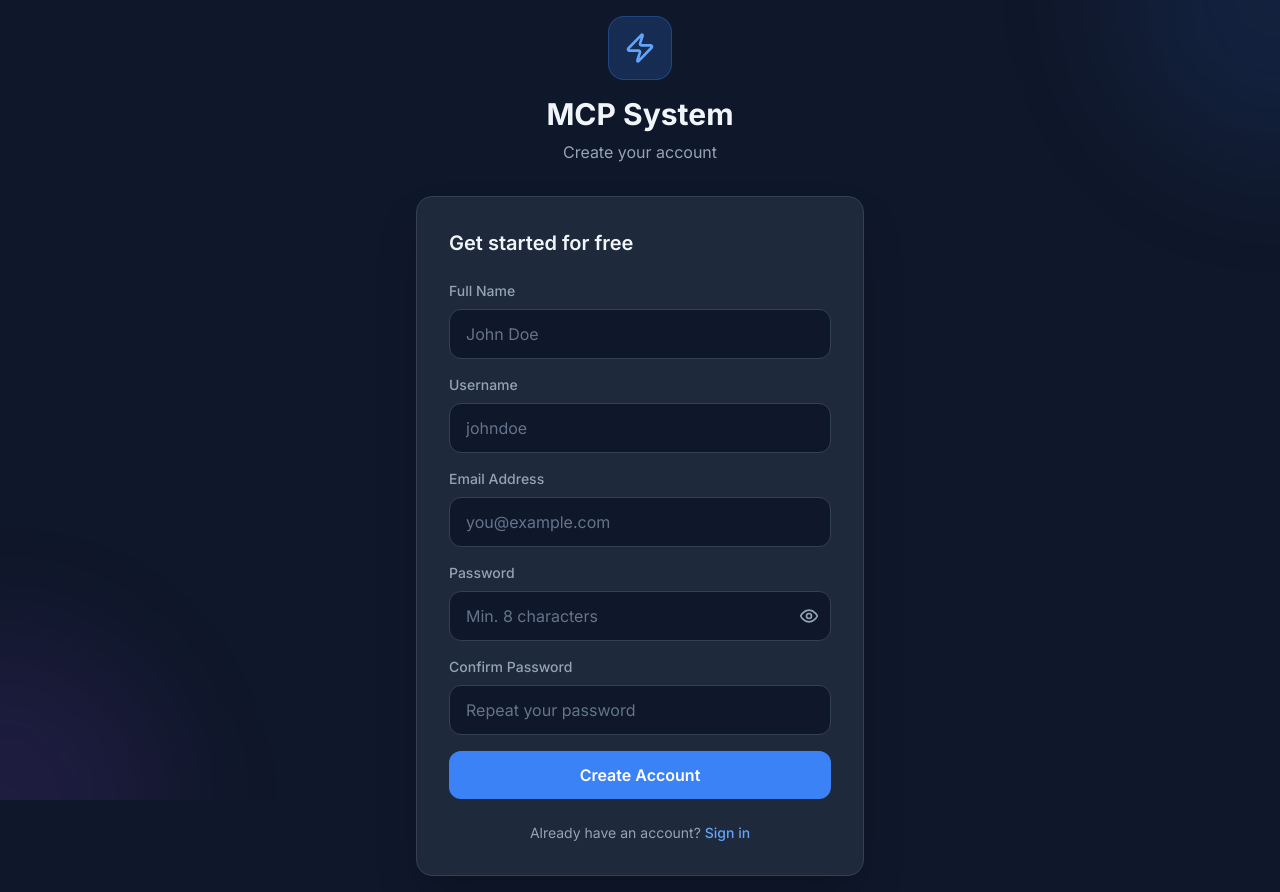
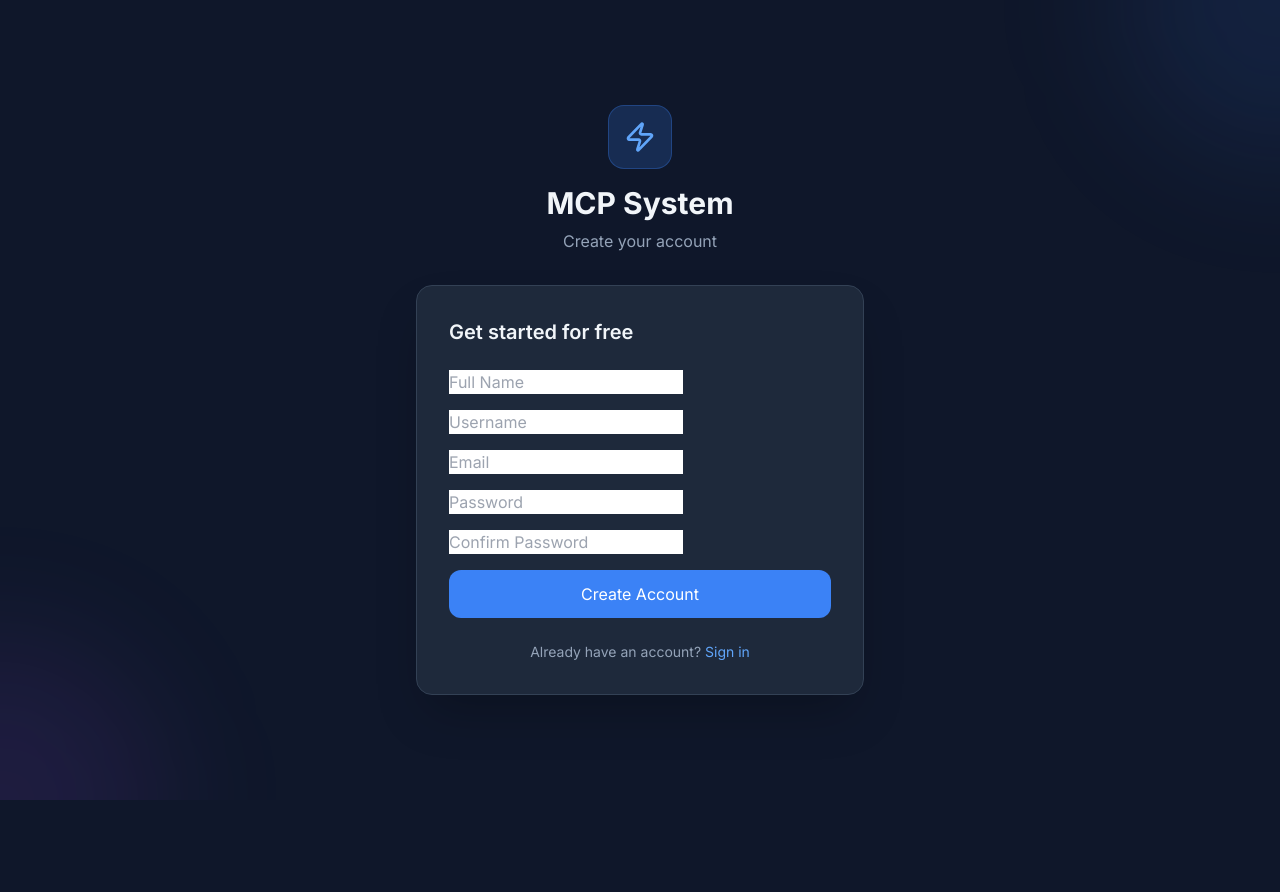
Before and after one commit to sumantafree/mcp-system, a Next.js app in the folder frontend/: page /register in a window 1280 px wide. After the commit the page ends 800 px from the top, so only its background shows below. Built offline with nearby package versions, Linux system fonts and the light colour scheme.

Commit message:
Fix register page

```diff
--- a/frontend/src/app/(auth)/register/page.tsx
+++ b/frontend/src/app/(auth)/register/page.tsx
@@ -8,6 +8,7 @@ import { auth } from '@/lib/api'
 
 export default function RegisterPage() {
   const router = useRouter()
+
   const [formData, setFormData] = useState({
     email: '',
     username: '',
@@ -15,6 +16,7 @@ export default function RegisterPage() {
     password: '',
     confirmPassword: '',
   })
+
   const [showPassword, setShowPassword] = useState(false)
   const [isLoading, setIsLoading] = useState(false)
   const [error, setError] = useState('')
@@ -28,35 +30,55 @@ export default function RegisterPage() {
     e.preventDefault()
     setError('')
 
+    // ✅ Validation
     if (!formData.email || !formData.username || !formData.full_name || !formData.password) {
       setError('All fields are required.')
       return
     }
+
     if (formData.password !== formData.confirmPassword) {
       setError('Passwords do not match.')
       return
     }
+
     if (formData.password.length < 8) {
       setError('Password must be at least 8 characters.')
       return
     }
 
     setIsLoading(true)
+
     try {
       await auth.register({
         email: formData.email.trim(),
         username: formData.username.trim(),
         full_name: formData.full_name.trim(),
         password: formData.password,
+
+        // ✅ FIX: Add required backend fields
+        phone: "0000000000",
+        whatsapp_number: "0000000000",
       })
+
       setSuccess(true)
       setTimeout(() => router.replace('/login'), 2000)
+
     } catch (err: any) {
-      const msg =
-        err?.response?.data?.detail ||
-        err?.response?.data?.message ||
-        'Registration failed. Please try again.'
-      setError(typeof msg === 'string' ? msg : JSON.stringify(msg))
+      console.error("Register error:", err)
+
+      const backendError = err?.response?.data?.detail
+
+      let message = "Registration failed. Please try again."
+
+      // ✅ FIX: Prevent React crash
+      if (Array.isArray(backendError)) {
+        message = backendError[0]?.msg
+      } else if (typeof backendError === "string") {
+        message = backendError
+      }
+
+      setError(message)
+
     } finally {
       setIsLoading(false)
     }
@@ -84,6 +106,7 @@ export default function RegisterPage() {
       </div>
 
       <div className="relative w-full max-w-md">
+
         {/* Logo */}
         <div className="text-center mb-8">
           <div className="inline-flex items-center justify-center w-16 h-16 bg-primary-500/20 rounded-2xl mb-4 border border-primary-500/30">
@@ -104,95 +127,65 @@ export default function RegisterPage() {
           )}
 
           <form onSubmit={handleSubmit} className="space-y-4">
-            <div>
-              <label className="block text-sm font-medium text-dark-text mb-2">Full Name</label>
+
             <input
               type="text"
+              placeholder="Full Name"
               value={formData.full_name}
               onChange={(e) => handleChange('full_name', e.target.value)}
-                placeholder="John Doe"
-                className="w-full bg-dark-bg border border-dark-border rounded-xl px-4 py-3 text-dark-heading placeholder-slate-500 focus:outline-none focus:ring-2 focus:ring-primary-500/50 focus:border-primary-500 transition"
+              className="input"
               required
             />
-            </div>
 
-            <div>
-              <label className="block text-sm font-medium text-dark-text mb-2">Username</label>
             <input
               type="text"
+              placeholder="Username"
               value={formData.username}
               onChange={(e) => handleChange('username', e.target.value)}
-                placeholder="johndoe"
-                className="w-full bg-dark-bg border border-dark-border rounded-xl px-4 py-3 text-dark-heading placeholder-slate-500 focus:outline-none focus:ring-2 focus:ring-primary-500/50 focus:border-primary-500 transition"
+              className="input"
               required
             />
-            </div>
 
-            <div>
-              <label className="block text-sm font-medium text-dark-text mb-2">Email Address</label>
             <input
               type="email"
+              placeholder="Email"
               value={formData.email}
               onChange={(e) => handleChange('email', e.target.value)}
-                placeholder="you@example.com"
-                className="w-full bg-dark-bg border border-dark-border rounded-xl px-4 py-3 text-dark-heading placeholder-slate-500 focus:outline-none focus:ring-2 focus:ring-primary-500/50 focus:border-primary-500 transition"
-                autoComplete="email"
+              className="input"
               required
             />
-            </div>
 
-            <div>
-              <label className="block text-sm font-medium text-dark-text mb-2">Password</label>
-              <div className="relative">
             <input
               type={showPassword ? 'text' : 'password'}
+              placeholder="Password"
               value={formData.password}
               onChange={(e) => handleChange('password', e.target.value)}
-                  placeholder="Min. 8 characters"
-                  className="w-full bg-dark-bg border border-dark-border rounded-xl px-4 py-3 pr-12 text-dark-heading placeholder-slate-500 focus:outline-none focus:ring-2 focus:ring-primary-500/50 focus:border-primary-500 transition"
+              className="input"
               required
             />
-                <button
-                  type="button"
-                  onClick={() => setShowPassword(!showPassword)}
-                  className="absolute right-3 top-1/2 -translate-y-1/2 text-dark-text hover:text-dark-heading transition"
-                >
-                  {showPassword ? <EyeOff className="w-5 h-5" /> : <Eye className="w-5 h-5" />}
-                </button>
-              </div>
-            </div>
 
-            <div>
-              <label className="block text-sm font-medium text-dark-text mb-2">Confirm Password</label>
             <input
               type={showPassword ? 'text' : 'password'}
+              placeholder="Confirm Password"
               value={formData.confirmPassword}
               onChange={(e) => handleChange('confirmPassword', e.target.value)}
-                placeholder="Repeat your password"
-                className="w-full bg-dark-bg border border-dark-border rounded-xl px-4 py-3 text-dark-heading placeholder-slate-500 focus:outline-none focus:ring-2 focus:ring-primary-500/50 focus:border-primary-500 transition"
+              className="input"
               required
             />
-            </div>
 
             <button
               type="submit"
               disabled={isLoading}
-              className="w-full bg-primary-500 hover:bg-primary-600 disabled:bg-primary-500/50 text-white font-semibold py-3 rounded-xl transition flex items-center justify-center gap-2 mt-2"
+              className="w-full bg-primary-500 text-white py-3 rounded-xl"
             >
-              {isLoading ? (
-                <>
-                  <div className="w-5 h-5 border-2 border-white/30 border-t-white rounded-full animate-spin" />
-                  Creating account...
-                </>
-              ) : (
-                'Create Account'
-              )}
+              {isLoading ? "Creating..." : "Create Account"}
             </button>
+
           </form>
 
-          <p className="text-center text-dark-text text-sm mt-6">
-            Already have an account?{' '}
-            <Link href="/login" className="text-primary-400 hover:text-primary-300 font-medium transition">
+          <p className="text-center mt-6 text-sm text-dark-text">
+            Already have an account?{" "}
+            <Link href="/login" className="text-primary-400">
               Sign in
             </Link>
           </p>
```
Lines whose indentation alone changed are shown as unchanged.
